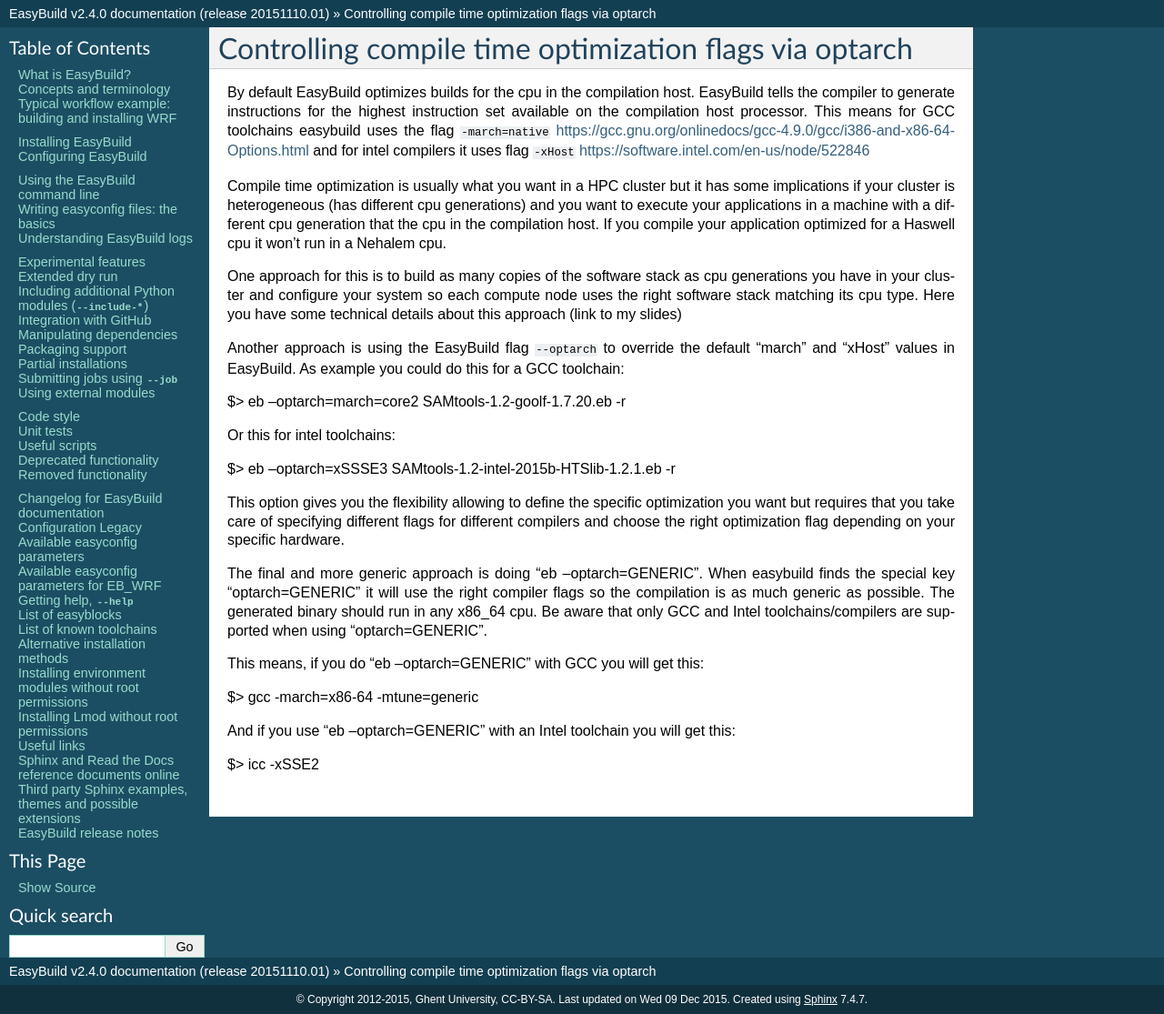
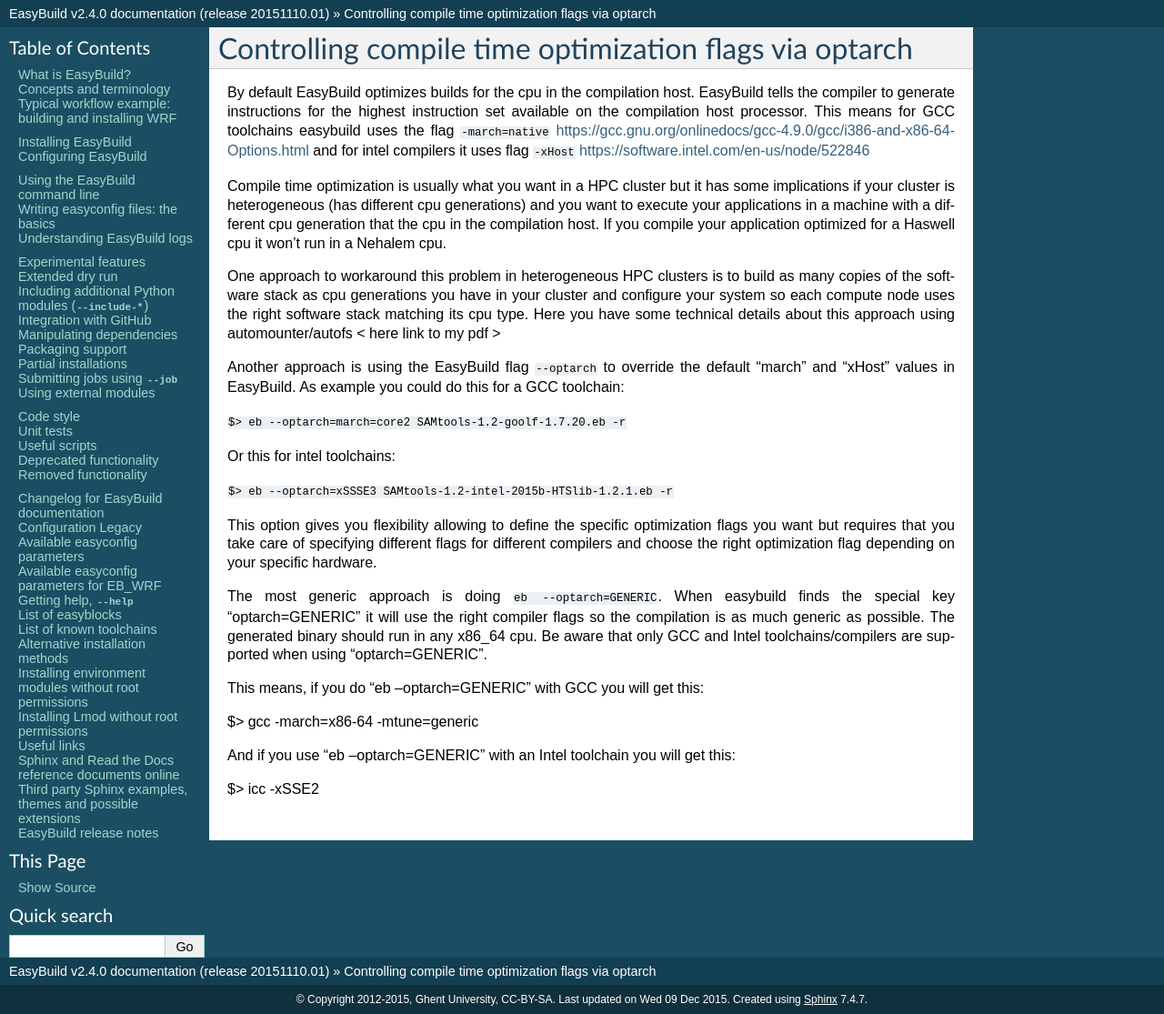
Before and after one commit to easybuilders/easybuild, a Sphinx documentation site: the page built from docs/Controlling_compile_time_optimization_flags_via_optarch.rst, in a window 1280 px wide. Shown: the whole page at 91% size. Built offline with Sphinx 7.4.7, drawn with Linux system fonts in a browser that asks for light colours.

Commit message:
some more format

```diff
--- a/docs/Controlling_compile_time_optimization_flags_via_optarch.rst
+++ b/docs/Controlling_compile_time_optimization_flags_via_optarch.rst
@@ -5,19 +5,19 @@ By default EasyBuild optimizes builds for the cpu in the compilation host. EasyB
 
 Compile time optimization is usually what you want in a HPC cluster but it has some implications if your cluster is heterogeneous (has different cpu generations) and you want to execute your applications in a machine with a different cpu generation that the cpu in the compilation host. If you compile your application optimized for a Haswell cpu it won't run in a Nehalem cpu.
 
-One approach for this is to build as many copies of the software stack as cpu generations you have in your cluster and configure your system so each compute node uses the right software stack matching its cpu type. Here you have some technical details about this approach (link to my slides)
+One approach to workaround this problem in heterogeneous HPC clusters is to build as many copies of the software stack as cpu generations you have in your cluster and configure your system so each compute node uses the right software stack matching its cpu type. Here you have some technical details about this approach using automounter/autofs < here link to my pdf >
 
 Another approach is using the EasyBuild flag ``--optarch`` to override the default "march" and "xHost" values in EasyBuild. As example you could do this for a GCC toolchain:
 
-$> eb --optarch=march=core2 SAMtools-1.2-goolf-1.7.20.eb -r
+``$> eb --optarch=march=core2 SAMtools-1.2-goolf-1.7.20.eb -r``
 
 Or this for intel toolchains:
 
-$> eb --optarch=xSSSE3 SAMtools-1.2-intel-2015b-HTSlib-1.2.1.eb -r
+``$> eb --optarch=xSSSE3 SAMtools-1.2-intel-2015b-HTSlib-1.2.1.eb -r``
 
-This option gives you the flexibility allowing to define the specific optimization you want but requires that you take care of specifying different flags for different compilers and choose the right optimization flag depending on your specific hardware.
+This option gives you flexibility allowing to define the specific optimization flags you want but requires that you take care of specifying different flags for different compilers and choose the right optimization flag depending on your specific hardware.
 
-The final and more generic approach is doing "eb --optarch=GENERIC". When easybuild finds the special key "optarch=GENERIC" it will use the right compiler flags so the compilation is as much generic as possible. The generated binary should run in any x86_64 cpu. Be aware that only GCC and Intel toolchains/compilers are supported when using "optarch=GENERIC".
+The most generic approach is doing ``eb --optarch=GENERIC``. When easybuild finds the special key "optarch=GENERIC" it will use the right compiler flags so the compilation is as much generic as possible. The generated binary should run in any x86_64 cpu. Be aware that only GCC and Intel toolchains/compilers are supported when using "optarch=GENERIC".
 
 This means, if you do "eb --optarch=GENERIC" with GCC you will get this:
 
```
